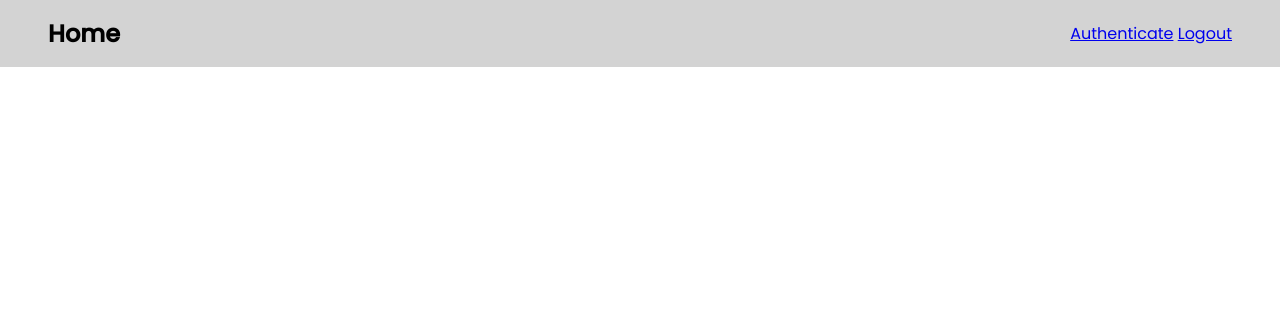
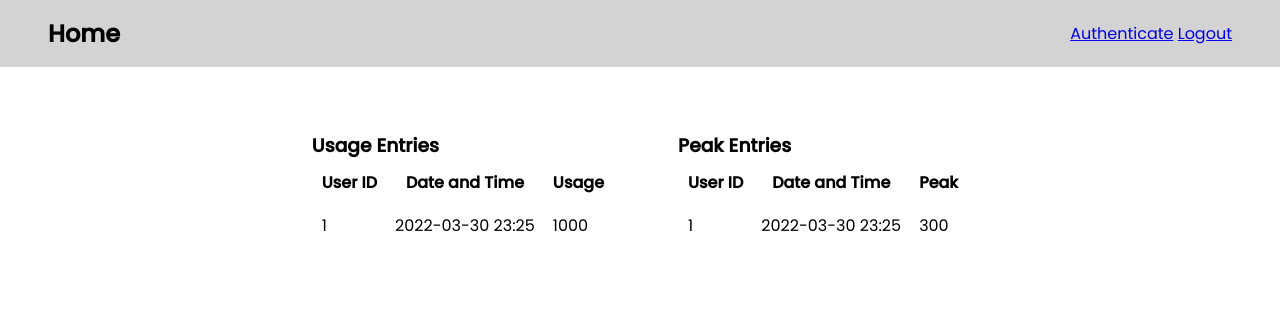
Before and after one commit to DFMoller/skripsie2022_21593698, a Flask app: page / in a window 1280 px wide. Shown: the top 327 px of the page. Run offline with Flask 2, Linux system fonts and the light colour scheme; a user stored in the database is signed in; data comes from the database, SQL or seed files in the repository; some libraries are stand-ins or nearby versions.

Commit message:
Added tables to home page

```diff
--- a/website/static/base.css
+++ b/website/static/base.css
@@ -65,3 +65,15 @@ main{
 .auth_box span {
     margin: 0.5rem;
 }
+.home-block{
+    display: flex;
+    align-items: top;
+}
+.table-box{
+    display: flex;
+    flex-direction: column;
+    margin: 2rem;
+}
+th, td{
+    padding: 0.5rem;
+}
--- a/website/templates/home.html
+++ b/website/templates/home.html
@@ -10,3 +10,42 @@
 {% block heading %}
 <h1>Home</h1>
 {% endblock %}
+
+{% block main %}
+<div class="home-block">
+    <div class="table-box">
+        <h3>Usage Entries</h3>
+        <table>
+            <tr>
+                <th>User ID</th>
+                <th>Date and Time</th>
+                <th>Usage</th>
+            </tr>
+            {% for entry in usage %}
+            <tr>
+                <td>{{ entry.id }}</td>
+                <td>{{ entry.datetime }}</td>
+                <td>{{ entry.usage }}</td>
+            </tr>
+            {% endfor %}
+        </table>
+    </div>
+    <div class="table-box">
+        <h3>Peak Entries</h3>
+        <table>
+            <tr>
+                <th>User ID</th>
+                <th>Date and Time</th>
+                <th>Peak</th>
+            </tr>
+            {% for entry in peak %}
+            <tr>
+                <td>{{ entry.id }}</td>
+                <td>{{ entry.datetime }}</td>
+                <td>{{ entry.peak }}</td>
+            </tr>
+            {% endfor %}
+        </table>
+    </div>
+</div>
+{% endblock %}
--- a/website/views.py
+++ b/website/views.py
@@ -1,6 +1,6 @@
 from . import db, generate_api_key
 from flask import Blueprint, render_template, request, redirect, url_for, flash
-from .models import Client
+from .models import Client, Usage, Peak
 from werkzeug.security import generate_password_hash, check_password_hash
 from flask_login import login_user, login_required, logout_user, current_user
 
@@ -10,7 +10,9 @@ views = Blueprint('views', __name__) # don't have to call it the file name
 @login_required
 def home():
     # This page will contain all data specific to the user
-    return render_template("home.html", user=current_user)
+    usage_entries = Usage.query.filter_by(client_id=current_user.id)
+    peak_entries = Peak.query.filter_by(client_id=current_user.id)
+    return render_template("home.html", user=current_user, usage=usage_entries, peak=peak_entries)
 
 @views.route('/signup', methods=["GET", "POST"])
 def signup():
```
